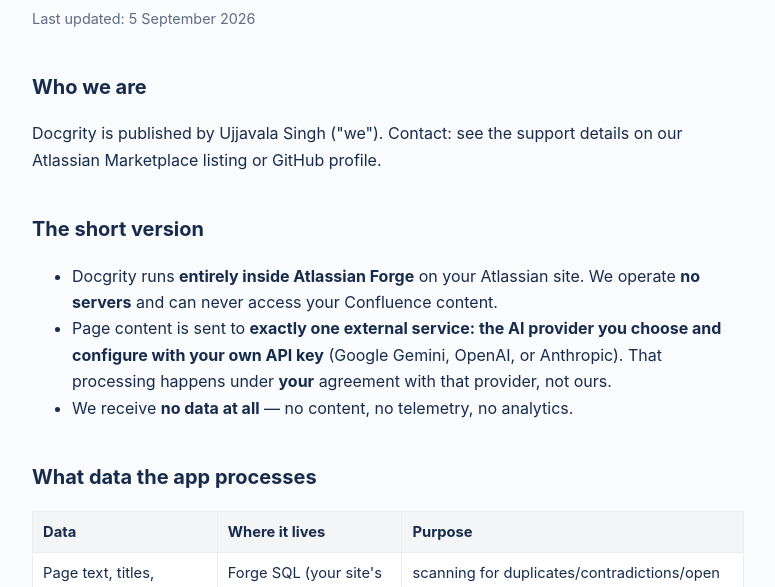
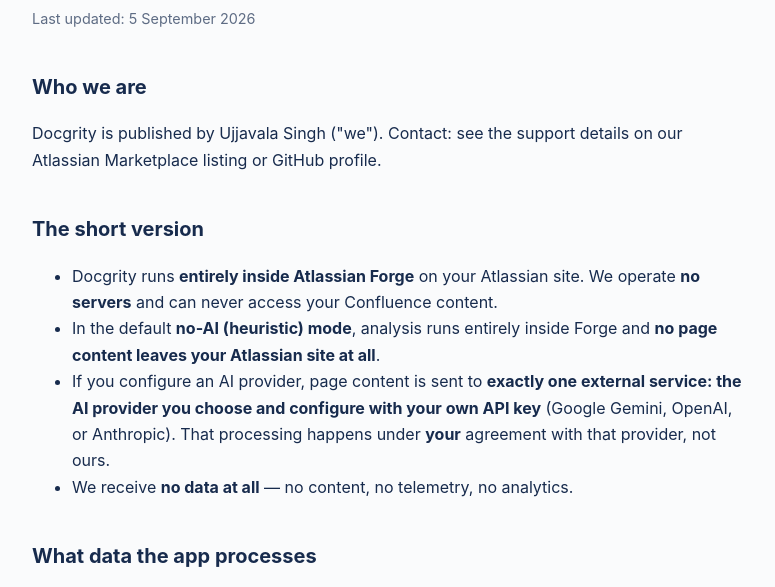
Before and after one commit to ujjavala/docgrity-site, a plain HTML site: page privacy.html in a window 1280 px wide. Shown: the part 175-762 px from the top of the page, without its empty margins (252-1027 px from the left). Drawn offline with Linux system fonts and the light colour scheme.

Commit message:
Site copy: works instantly with built-in heuristics (no AI key); contradictions need a provider key

```diff
--- a/privacy.html
+++ b/privacy.html
@@ -37,9 +37,12 @@
   <ul>
     <li>Docgrity runs <strong>entirely inside Atlassian Forge</strong> on your Atlassian site.
       We operate <strong>no servers</strong> and can never access your Confluence content.</li>
-    <li>Page content is sent to <strong>exactly one external service: the AI provider you choose
-      and configure with your own API key</strong> (Google Gemini, OpenAI, or Anthropic). That
-      processing happens under <strong>your</strong> agreement with that provider, not ours.</li>
+    <li>In the default <strong>no-AI (heuristic) mode</strong>, analysis runs entirely inside
+      Forge and <strong>no page content leaves your Atlassian site at all</strong>.</li>
+    <li>If you configure an AI provider, page content is sent to <strong>exactly one external
+      service: the AI provider you choose and configure with your own API key</strong> (Google
+      Gemini, OpenAI, or Anthropic). That processing happens under <strong>your</strong>
+      agreement with that provider, not ours.</li>
     <li>We receive <strong>no data at all</strong> — no content, no telemetry, no analytics.</li>
   </ul>
 
```
Also changed, not shown: how-it-works.html (+2 -2 lines), index.html (+4 -4 lines).
